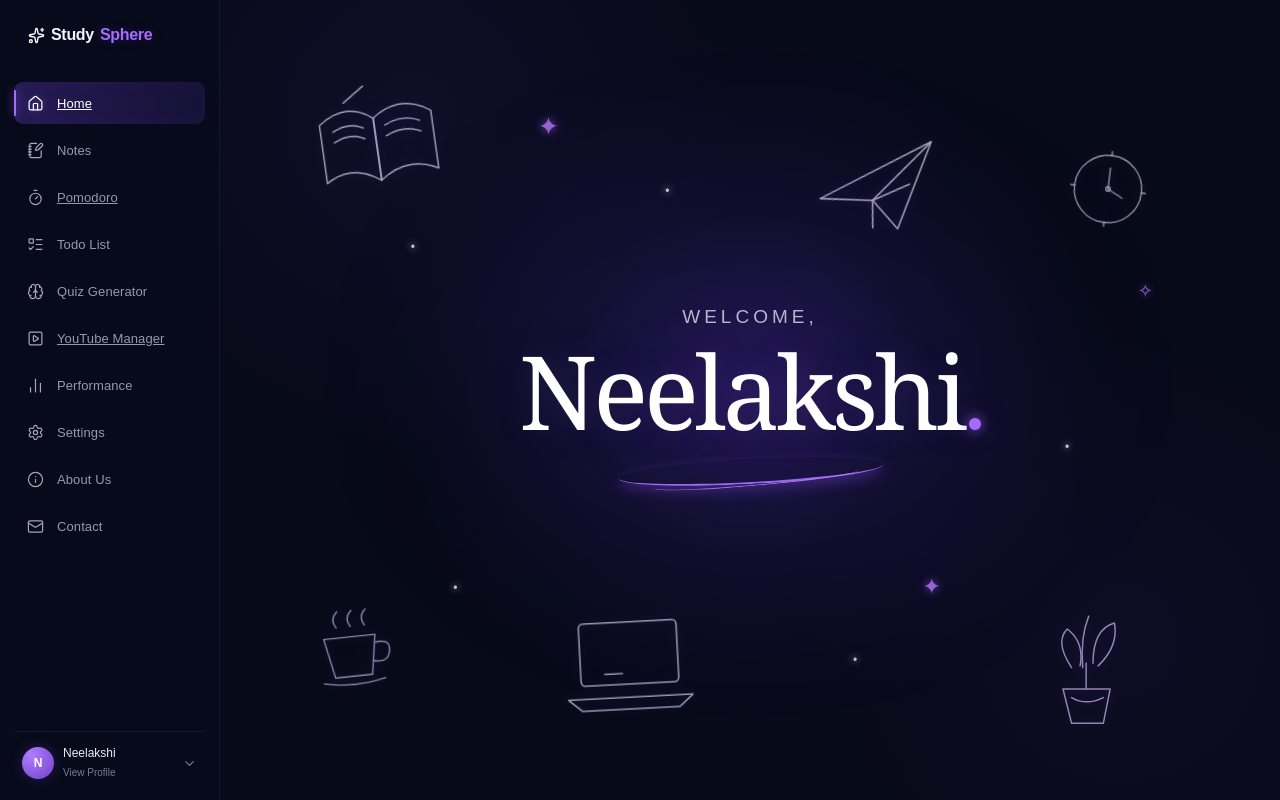
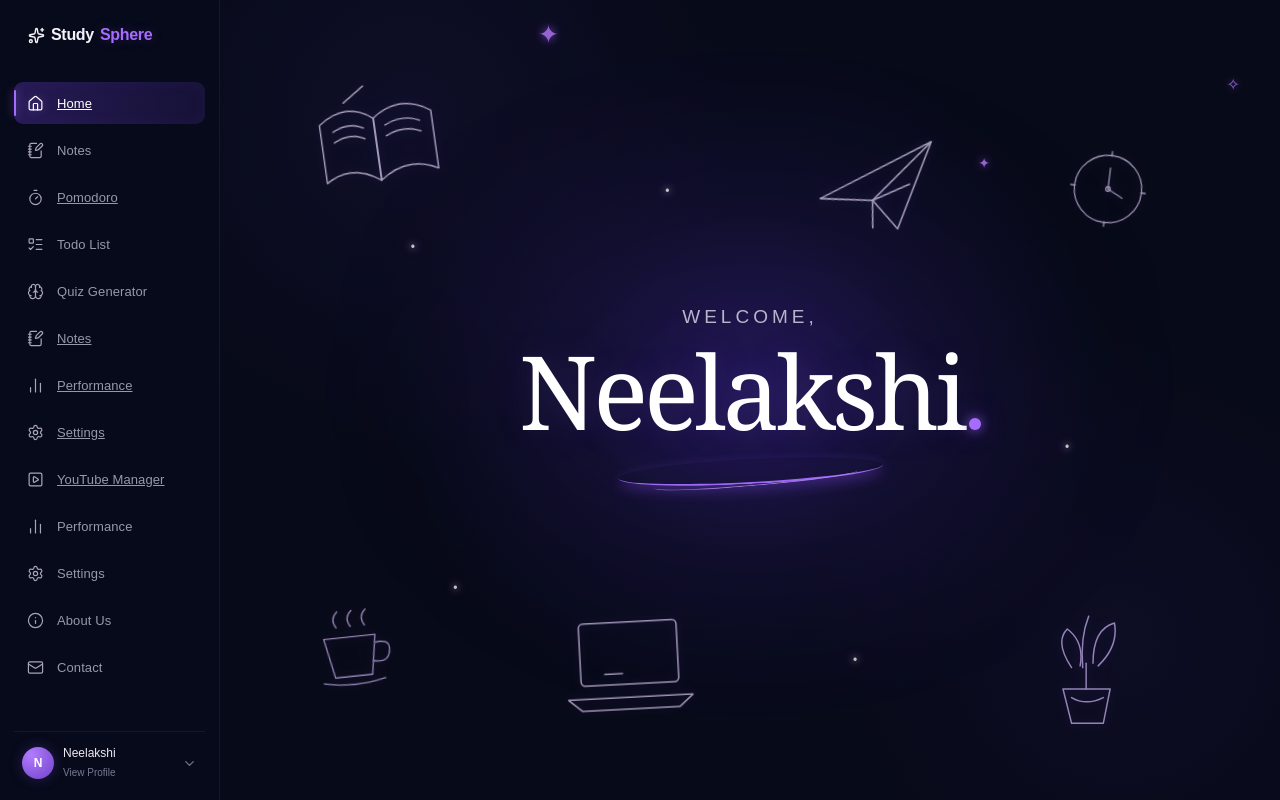
Before and after one commit to tyagineelakshi07-ship-it/StudySphere, a React (Vite) app: page / in a window 1280 px wide. Built offline with nearby package versions, Linux system fonts and the light colour scheme.

Commit message:
Added routes and sidebar navigation

```diff
--- a/src/App.jsx
+++ b/src/App.jsx
@@ -1,8 +1,10 @@
 import { BrowserRouter, Routes, Route } from "react-router-dom";
-
+import Notes from "./pages/Notes.jsx";
 import Sidebar from "./Components/sidebar";
 import Home from "./pages/home.jsx";
+import Performance from "./pages/Performance.jsx";
 import Pomodoro from "./pages/Pomodoro.jsx";
+import Settings from "./pages/Settings.jsx";
 import YouTubeManager from "./pages/YouTubeManager.jsx";
 
 import "./App.css";
@@ -17,7 +19,10 @@ function App() {
           <Routes>
             <Route path="/" element={<Home />} />
             <Route path="/pomodoro" element={<Pomodoro />} />
+            <Route path="/notes" element={<Notes />} />
             <Route path="/youtube" element={<YouTubeManager />} />
+             <Route path="/performance" element={<Performance />} />
+            <Route path="/settings" element={<Settings />} />
           </Routes>
         </main>
       </div>
--- a/src/Components/sidebar.jsx
+++ b/src/Components/sidebar.jsx
@@ -55,6 +55,20 @@ function Sidebar() {
           <p>Quiz Generator</p>
         </div>
 
+        <Link to="/notes" className="nav-item">
+  <NotebookPen size={17} />
+  <p>Notes</p>
+</Link>
+
+<Link to="/performance" className="nav-item">
+  <ChartNoAxesColumn size={17} />
+  <p>Performance</p>
+</Link>
+
+<Link to="/settings" className="nav-item">
+  <Settings size={17} />
+  <p>Settings</p>
+</Link>
         {/* YouTube Manager */}
         <Link to="/youtube" className="nav-item">
           <PlaySquare size={17} />
```
